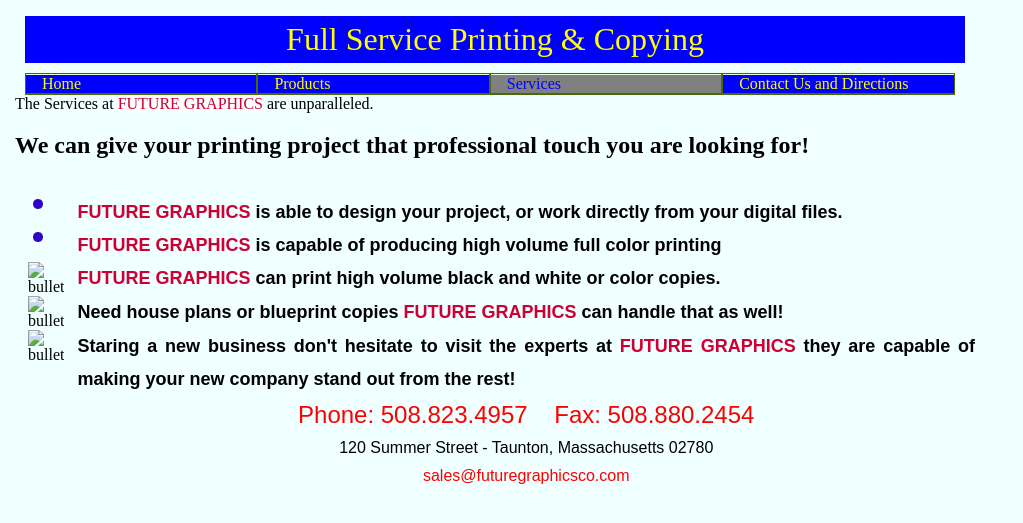
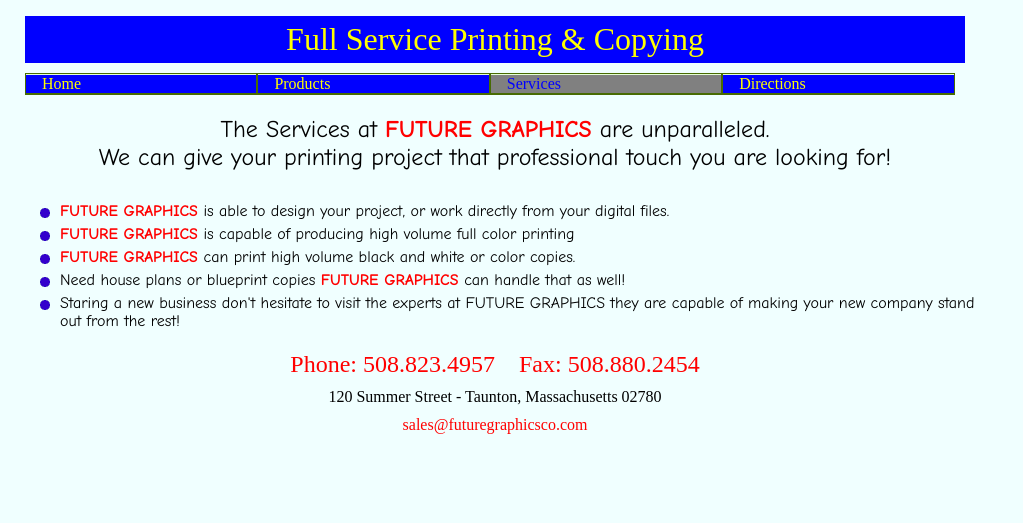
Before and after one commit to deanchouinard/fg, a plain HTML site: page services.html in a window 1280 px wide. Shown: the part 137-660 px from the top of the page, without its empty margins (0-1023 px from the left). Drawn offline with Linux system fonts and the light colour scheme.

Commit message:
fixed services page

```diff
--- a/services.html
+++ b/services.html
@@ -19,70 +19,28 @@
     <li><a href="index.html">Home</a></li>
     <li><a href="products.html" >Products</a></li>
     <li><a href="services.html" class="selected">Services</a></li>
-    <li><a href="contact.html">Contact Us and Directions</a></li>
+    <li><a href="directions.html">Directions</a></li>
   </ul>
 
+<div class="clear"></div>
 
+<div id="serviceintro">
 
+The Services at <span class="highlight">FUTURE GRAPHICS</span> are unparalleled.
+    </br>
+We can give your printing project that professional touch you are looking for!
 
-The Services at <font color="#CC0033">
-    <span style="background-color: #FFFFFF">FUTURE GRAPHICS</span></font> are
-    unparalleled.</font></b></p>
-    <p style="line-height: 200%; margin-top: 0; margin-bottom: 0"><b>
-    <font face="Mad's Scrawl BRK" size="5">We can give your printing project
-    that professional touch you are looking for!</font></b></p>
-    <p style="line-height: 200%; margin-top: 0; margin-bottom: 0">&nbsp;</p>
-    <!--mstheme--></font><!--msthemelist--><table border="0" cellpadding="0" cellspacing="0" width="100%">
-      <!--msthemelist--><tr>
-        <!--msthemelist--><td valign="baseline" width="42">
-        <img src="/images/wavbul1a.gif" width="15" height="15" hspace="13" alt="bullet"></td>
-        <td valign="top" width="100%"><!--mstheme--><font face="Arial, Arial, Helvetica">
-        <p align="justify" style="line-height: 200%; margin-top: 0; margin-bottom: 0">
-        <b><font face="Mad's Scrawl BRK" size="4"><font color="#CC0033">FUTURE
-        GRAPHICS</font> is able to design your project, or work directly from
-        your digital files.</font></b></p>
-        <!--mstheme--></font><!--msthemelist--></td>
-      </tr>
-      <!--msthemelist--><tr>
-        <!--msthemelist--><td valign="baseline" width="42">
-        <img src="/images/wavbul1a.gif" width="15" height="15" hspace="13" alt="bullet"></td>
-        <td valign="top" width="100%"><!--mstheme--><font face="Arial, Arial, Helvetica">
-        <p align="justify" style="line-height: 200%; margin-top: 0; margin-bottom: 0">
-        <b><font color="#CC0033" face="Mad's Scrawl BRK" size="4">FUTURE
-        GRAPHICS</font><font face="Mad's Scrawl BRK" size="4"> is capable of
-        producing high volume full color printing</font></b></p>
-        <!--mstheme--></font><!--msthemelist--></td>
-      </tr>
-      <!--msthemelist--><tr>
-        <!--msthemelist--><td valign="baseline" width="42">
-        <img src="../localhost/C_/DOCUME_1/Jenni/LOCALS_1/Temp/FrontPageTempDir/mstheme/waves/wavbul1a.gif" width="15" height="15" hspace="13" alt="bullet"></td>
-        <td valign="top" width="100%"><!--mstheme--><font face="Arial, Arial, Helvetica">
-        <p align="justify" style="line-height: 200%; margin-top: 0; margin-bottom: 0">
-        <b><font color="#CC0033" face="Mad's Scrawl BRK" size="4">FUTURE
-        GRAPHICS</font><font face="Mad's Scrawl BRK" size="4"> can print high
-        volume black and white or color copies.</font></b></p>
-        <!--mstheme--></font><!--msthemelist--></td>
-      </tr>
-      <!--msthemelist--><tr>
-        <!--msthemelist--><td valign="baseline" width="42">
-        <img src="../localhost/C_/DOCUME_1/Jenni/LOCALS_1/Temp/FrontPageTempDir/mstheme/waves/wavbul1a.gif" width="15" height="15" hspace="13" alt="bullet"></td>
-        <td valign="top" width="100%"><!--mstheme--><font face="Arial, Arial, Helvetica">
-        <p align="justify" style="line-height: 200%; margin-top: 0; margin-bottom: 0">
-        <b><font face="Mad's Scrawl BRK" size="4">Need house plans or blueprint
-        copies <font color="#CC0033">FUTURE GRAPHICS</font> can handle that as
-        well!</font></b></p>
-        <!--mstheme--></font><!--msthemelist--></td>
-      </tr>
-      <!--msthemelist--><tr>
-        <!--msthemelist--><td valign="baseline" width="42">
-        <img src="../localhost/C_/DOCUME_1/Jenni/LOCALS_1/Temp/FrontPageTempDir/mstheme/waves/wavbul1a.gif" width="15" height="15" hspace="13" alt="bullet"></td>
-        <td valign="top" width="100%"><!--mstheme--><font face="Arial, Arial, Helvetica">
-        <p align="justify" style="line-height: 200%; margin-top: 0; margin-bottom: 0">
-        <b><font face="Mad's Scrawl BRK" size="4">Staring a new business don&#39;t
-        hesitate to visit the experts at <font color="#CC0033">FUTURE GRAPHICS
-        </font>they are capable of making your new company stand out from the
-        rest!</font></b></p>
+</div>
 
+<ul id="service-list">
+  <li><span class="highlight">FUTURE GRAPHICS </span> is able to design your project, or work directly from
+        your digital files.</li>
+  <li><span class="highlight">FUTURE GRAPHICS </span> is capable of producing high volume full color printing</li>
+  <li><span class="highlight">FUTURE GRAPHICS </span> can print high volume black and white or color copies.</li>
+  <li>Need house plans or blueprint copies <span class="highlight">FUTURE GRAPHICS </span> can handle that as well!</li>
+  <li>Staring a new business don&#39;t hesitate to visit the experts at FUTURE GRAPHICS
+    they are capable of making your new company stand out from the rest!</li>
+</ul>
 
 <div id="footer">
   <div id="phone">
--- a/styles/custom.css
+++ b/styles/custom.css
@@ -143,6 +143,31 @@ table.prods {
 
 }
 
+#serviceintro {
+	margin: 10px;
+	padding: 10px;
+	font-size: 1.5em;
+	font-family: Comic Sans, Comic Sans MS, cursive;
+	text-align: center;
+
+}
+
+#service-list {
+	margin-left: 10px;
+	padding-left: 10px;
+	list-style: none;
+	font-size: 1em;
+	font-family: Comic Sans, Comic Sans MS, cursive;
+
+}
+
+#service-list li {
+	padding-top: 5px;
+padding-left: 25px;
+background-image: url('../images/wavbul1a.gif');
+background-repeat: no-repeat;
+background-position: 0 .5em;
+}
 }
 /*
 #nav ul li {
```
Also changed, not shown: products.html (+1 -1 lines).
